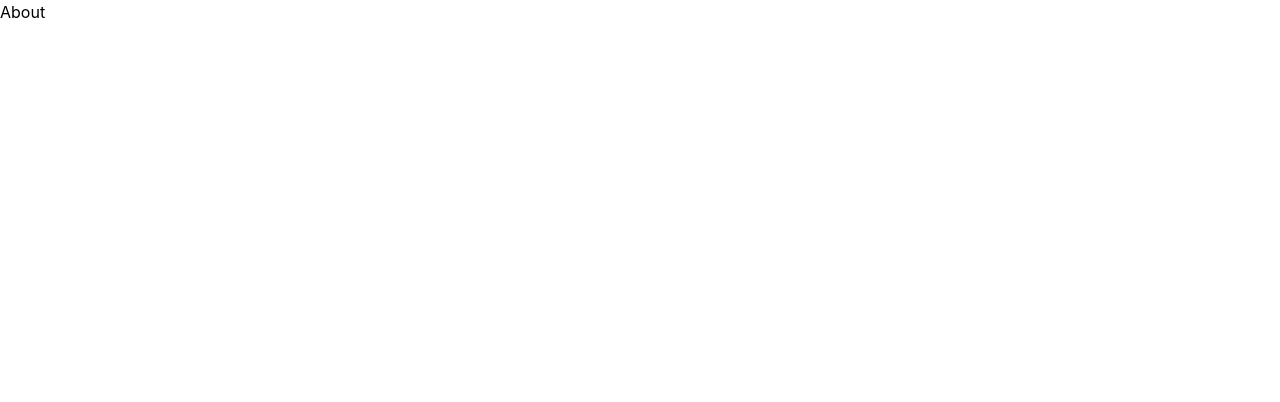
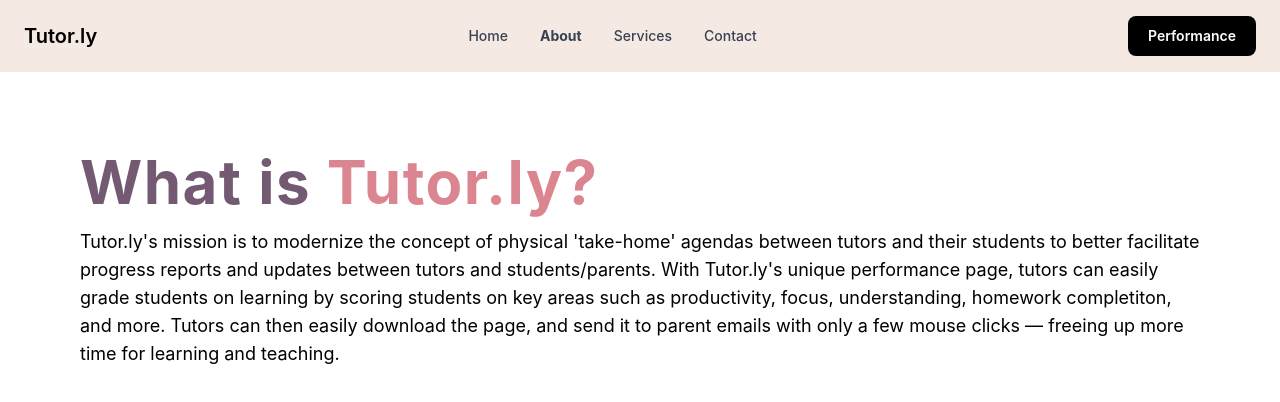
Before and after one commit to christinaly19/turtorly, a React (Create React App) app: page /tutorly/about in a window 1280 px wide. Shown: the top 402 px of the page. Built offline with nearby package versions, Linux system fonts and the light colour scheme.

Commit message:
started about page

```diff
--- a/src/components/about.js
+++ b/src/components/about.js
@@ -1,9 +1,17 @@
 import './about.css'
 import React from 'react'
-
+import Navbar from './navbar'
 function About() {
   return (
-    <div>About</div>
+    <div>
+        <Navbar buttontxt = "Performance"showbutton = {true} aboutbold = {true} current = 'Home' className = 'bg-[#f4e9e3] px-2 sm:px-4 lg:px-6 py-2.5 dark:bg-gray-900 fixed w-full z-20 top-0 left-0'></Navbar>
+        <br></br>
+        <h1 className = 'text-[#735972] tracking-wide ml-20 font-bold text-6xl mt-32'> What is <mark className = 'bg-transparent text-[#DB8590]'> Tutor.ly? </mark>  </h1>
+        <p className = 'mt-4 ml-20 text-lg mr-20'> Tutor.ly's mission is to modernize the concept of physical 'take-home' agendas between tutors and their students to better facilitate
+        progress reports and updates between tutors and students/parents. With Tutor.ly's unique performance page, tutors can easily grade students on learning by
+        scoring students on key areas such as productivity, focus, understanding, homework completiton, and more. Tutors can then easily download the page, and send it to parent emails
+        with only a few mouse clicks — freeing up more time for learning and teaching. </p>
+    </div>
   )
 }
 
--- a/src/components/homepage.js
+++ b/src/components/homepage.js
@@ -14,7 +14,7 @@ function Homepage() {
   };
   return (
     <div>
-      <Navbar showbutton = {false} buttontxt = 'Track Performance'current = 'Home'className = 'px-2 sm:px-4 py-2.5 dark:bg-gray-900 fixed w-full z-20 top-0 left-0'></Navbar>
+      <Navbar homebold = {true} showbutton = {false} buttontxt = 'Track Performance'current = 'Home'className = 'px-2 sm:px-4 py-2.5 dark:bg-gray-900 fixed w-full z-20 top-0 left-0'></Navbar>
    <div class="split left bg-[#F4E9E3]">
   <div class="centered ">
 
--- a/src/components/navbar.js
+++ b/src/components/navbar.js
@@ -5,7 +5,21 @@ import { Routes, Route, useNavigate} from 'react-router-dom';
 import Homepage from './homepage';
 
 
-function Navbar({current, buttontxt, className, showbutton}) {
+function Navbar({homebold, aboutbold,current, buttontxt, className, showbutton}) {
+  let classstyle = ''
+  let classstylehome= ''
+  if (aboutbold === true) {
+    classstyle = "font-bold block py-2 pl-3 pr-4 text-gray-700 rounded hover:bg-gray-100 md:hover:bg-transparent md:hover:text-[#C3AAB0] md:p-0 md:dark:hover:text-white dark:text-gray-400 dark:hover:bg-gray-700 dark:hover:text-white md:dark:hover:bg-transparent dark:border-gray-700"
+  }
+  else {
+    classstyle = " block py-2 pl-3 pr-4 text-gray-700 rounded hover:bg-gray-100 md:hover:bg-transparent md:hover:text-[#C3AAB0] md:p-0 md:dark:hover:text-white dark:text-gray-400 dark:hover:bg-gray-700 dark:hover:text-white md:dark:hover:bg-transparent dark:border-gray-700"
+  }
+  if (homebold === true) {
+    classstylehome = "font-bold block py-2 pl-3 pr-4 text-gray-700 rounded hover:bg-gray-100 md:hover:bg-transparent md:hover:text-[#C3AAB0] md:p-0 md:dark:hover:text-white dark:text-gray-400 dark:hover:bg-gray-700 dark:hover:text-white md:dark:hover:bg-transparent dark:border-gray-700"
+  }
+  else {
+    classstylehome = " block py-2 pl-3 pr-4 text-gray-700 rounded hover:bg-gray-100 md:hover:bg-transparent md:hover:text-[#C3AAB0] md:p-0 md:dark:hover:text-white dark:text-gray-400 dark:hover:bg-gray-700 dark:hover:text-white md:dark:hover:bg-transparent dark:border-gray-700"
+  }
   const navigate = useNavigate();
 
   const navigateToHome = () => {
@@ -35,10 +49,10 @@ function Navbar({current, buttontxt, className, showbutton}) {
     <div class="items-center justify-between hidden w-full md:flex md:w-auto md:order-1" id="navbar-sticky">
       <ul class="flex flex-col p-4 mt-4 md:flex-row md:space-x-8 md:mt-0 md:text-sm md:font-medium">
         <li>
-          <a href="/" class="block py-2 pl-3 pr-4 font-bold md:bg-transparent hover:text-[#C3AAB0] md:text-black md:p-0 dark:text-white" aria-current="page">{current}</a>
+          <a onClick={navigateToHome} className = {classstylehome} aria-current="page">{current}</a>
         </li>
         <li>
-          <a onClick = {navigateToAbout} class="block py-2 pl-3 pr-4 text-gray-700 rounded hover:bg-gray-100 md:hover:bg-transparent md:hover:text-[#C3AAB0] md:p-0 md:dark:hover:text-white dark:text-gray-400 dark:hover:bg-gray-700 dark:hover:text-white md:dark:hover:bg-transparent dark:border-gray-700">About</a>
+          <a onClick = {navigateToAbout} className ={classstyle}>About</a>
         </li>
         <li>
           <a href="#" class="block py-2 pl-3 pr-4 text-gray-700 rounded hover:bg-gray-100 md:hover:bg-transparent md:hover:text-[#C3AAB0] md:p-0 md:dark:hover:text-white dark:text-gray-400 dark:hover:bg-gray-700 dark:hover:text-white md:dark:hover:bg-transparent dark:border-gray-700">Services</a>
```
